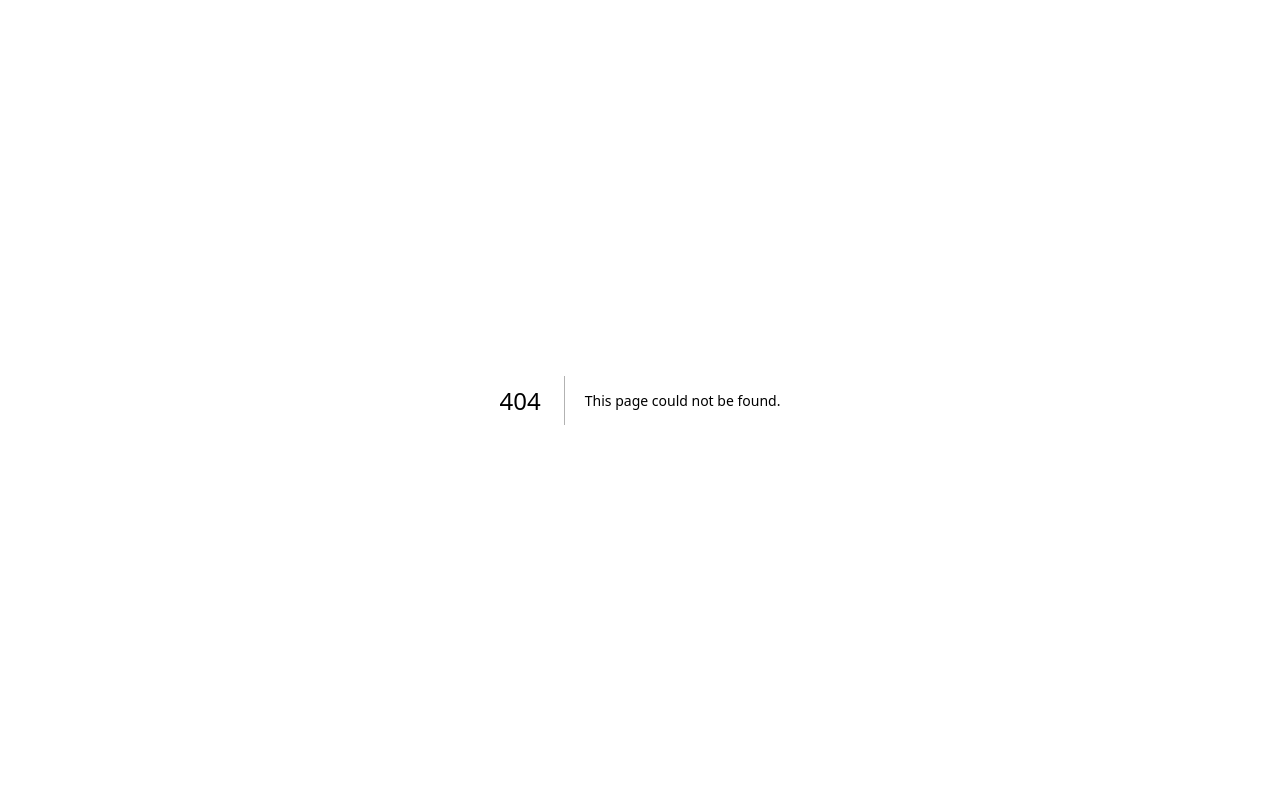
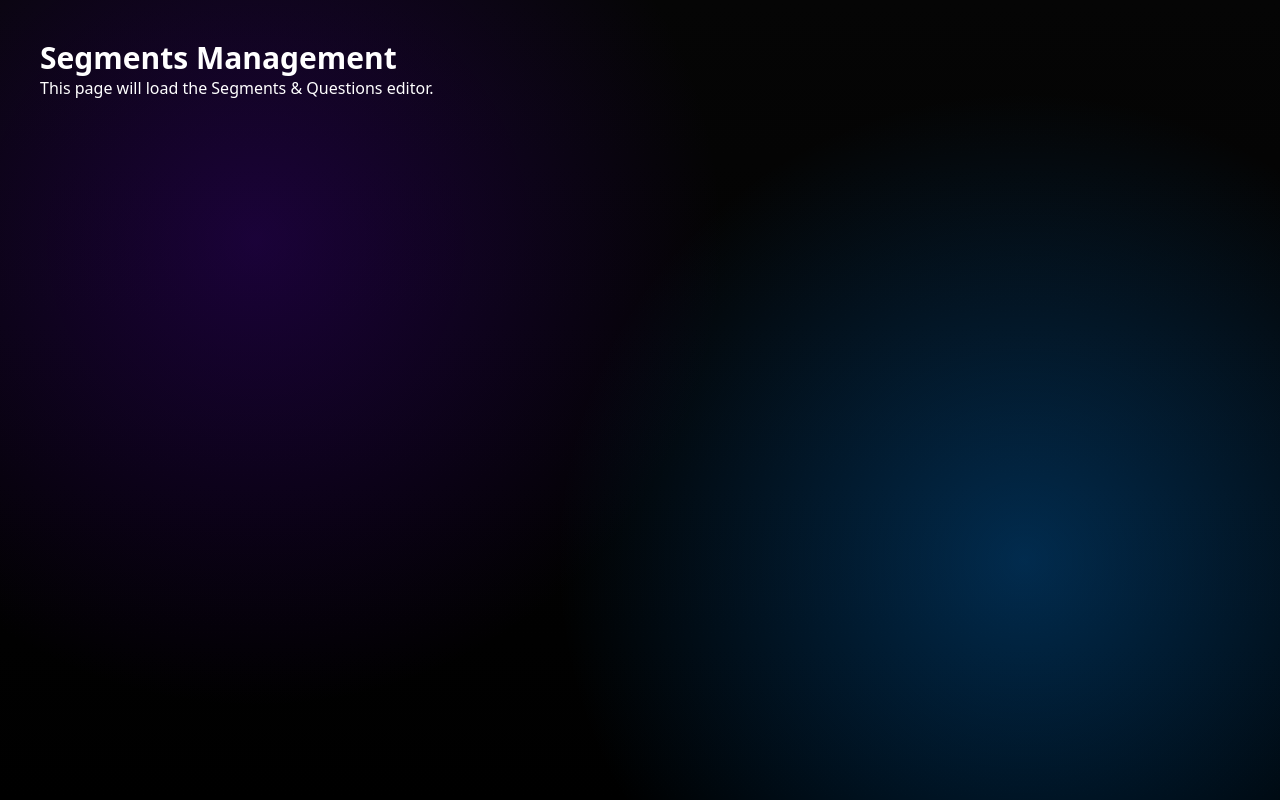
Before and after one commit to Erenthos/VPE-3, a Next.js app: page /dashboard/segments in a window 1280 px wide. Before the commit this address had no page. Built offline with nearby package versions, Linux system fonts and the light colour scheme.

Commit message:
Create page.tsx

```diff
--- /dev/null
+++ b/src/app/dashboard/segments/page.tsx
@@ -0,0 +1,10 @@
+"use client";
+
+export default function SegmentsPage() {
+  return (
+    <div className="text-white p-10">
+      <h1 className="text-3xl font-bold">Segments Management</h1>
+      <p>This page will load the Segments & Questions editor.</p>
+    </div>
+  );
+}
```
